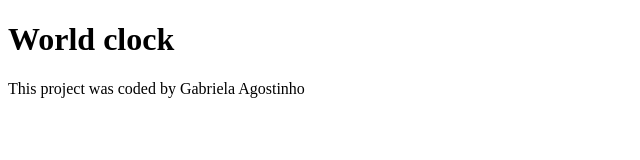
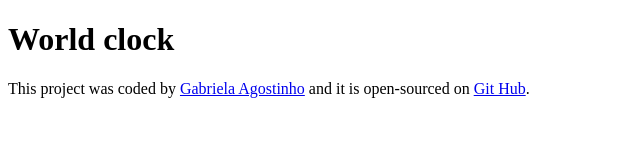
Before and after one commit to gabz2407/world-clock, a plain HTML site: page index.html in a window 1280 px wide. Shown: the whole page, without its empty margins (0-640 px from the left). Drawn offline with nearby package versions, Linux system fonts and the light colour scheme.

Commit message:
Added links to the footer

```diff
--- a/index.html
+++ b/index.html
@@ -5,10 +5,19 @@
     <meta name="viewport" content="width=device-width, initial-scale=1.0" />
     <title>World Clock</title>
     <link rel="stylesheet" href="style/styles.css" />
+    <script src="https://cdnjs.cloudflare.com/ajax/libs/moment.js/2.30.1/moment.min.js"></script>
+    <script src="https://momentjs.com/downloads/moment-timezone-with-data-1970-2030.min.js"></script>
   </head>
   <body>
     <h1>World clock</h1>
-    <footer>This project was coded by Gabriela Agostinho</footer>
+    <footer>
+      This project was coded by
+      <a href="https://www.linkedin.com/in/gabriela-agostinho-378b67207/"
+        >Gabriela Agostinho</a
+      >
+      and it is open-sourced on
+      <a href="https://github.com/gabz2407/world-clock">Git Hub</a>.
+    </footer>
   </body>
   <script src="script/script.js"></script>
 </html>
```
